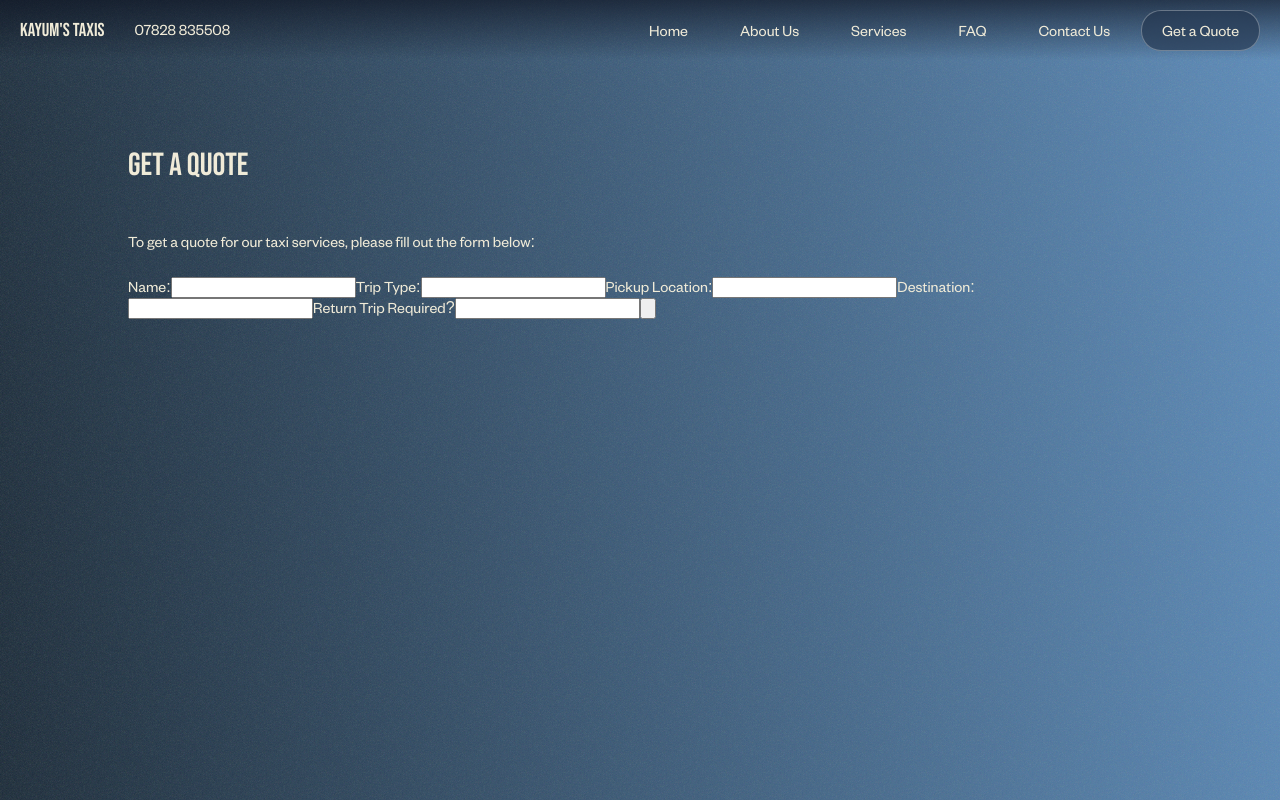
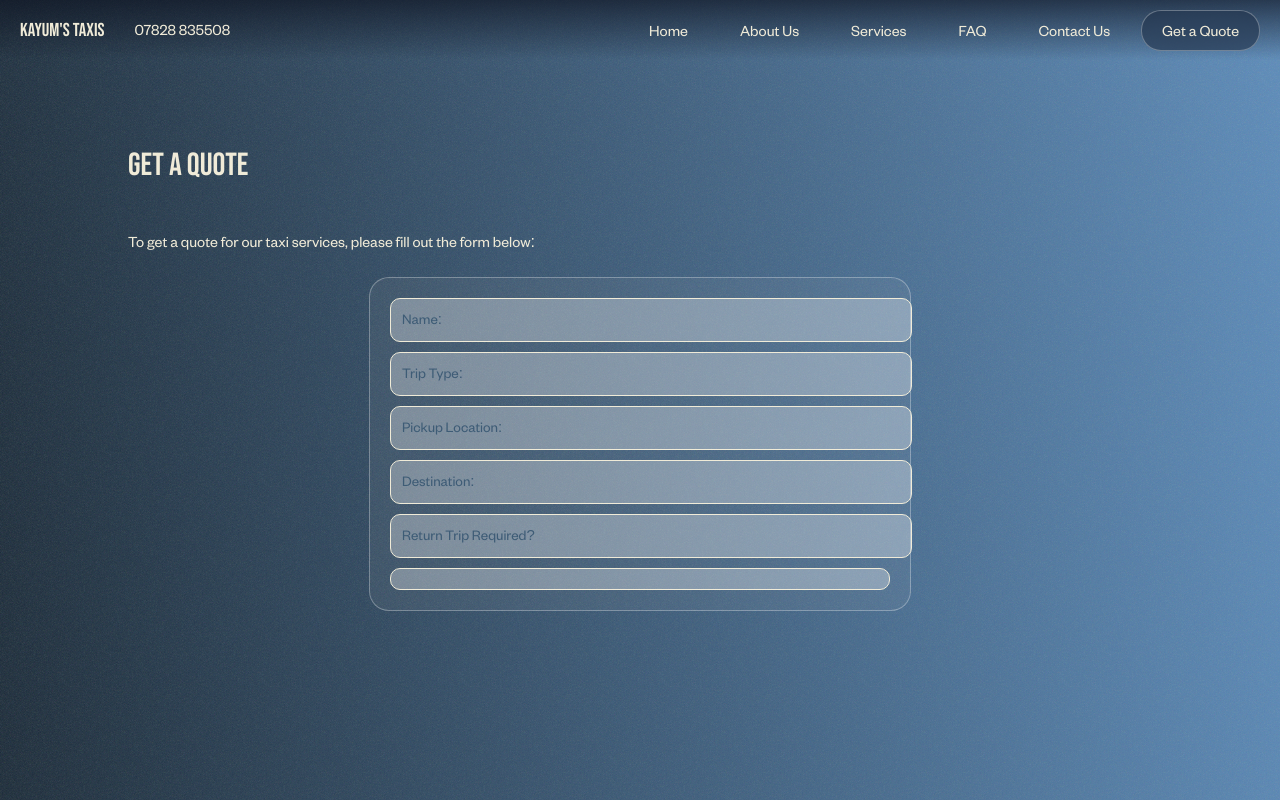
Before and after one commit to habibkmiah/miah-taxis, a React (Vite) app: page /Quote in a window 1280 px wide. Built offline with nearby package versions, Linux system fonts and the light colour scheme.

Commit message:
Added styling to quote form, including floating labels

```diff
--- /dev/null
+++ b/src/pages/Quote.css
@@ -0,0 +1,49 @@
+.quoteForm {
+    display: flex;
+    flex-direction: column;
+    gap: 10px;
+    align-items: start;
+    align-self: center;
+    padding: 20px;
+    max-width: 500px;
+    width: 100%;
+}
+.inputField {
+    width: 100%;
+    position: relative;
+    display: flex;
+    flex-direction: column;
+    gap: 5px;
+}
+.inputField label {
+    color: #3E5C76;
+    position: absolute;
+    font-size: 15px;
+    transition: all 0.3s ease;
+    top: 12px;
+    left: 12px;
+}
+.inputField input:focus + label,
+.inputField:focus-within label,
+.inputField:has(input:valid) label{
+    top: 4px;
+    left:12px;
+}
+.inputField input:focus,
+.inputField:focus-within input,
+.inputField:has(input:valid) input {
+    height: 38px;
+    padding-bottom: 0px;
+    padding-top: 12px;
+}
+.inputField input {
+    font-size: large;
+    color: #f0ebd8;
+    width: 100%;
+    border-radius: 10px;
+    background: #ffffff50;
+    border: 1px solid #f0ebd8;
+    padding: 10px;
+    height: 22px;
+    transition: height 0.2s ease, padding 0.2s ease;
+}
--- a/src/pages/Quote.jsx
+++ b/src/pages/Quote.jsx
@@ -1,20 +1,34 @@
+import "./Quote.css"
+
 function Quote() {
     return (
         <div className="standardPage">
             <h1>Get a Quote</h1>
             <p>To get a quote for our taxi services, please fill out the form below:</p>
-            <form className="quote-form">
+            <form className="quoteForm glassCard">
+                <div className="inputField">
                     <label htmlFor="name">Name:</label>
                     <input type="text" id="name" name="name" required />
-                <label htmlFor="name">Trip Type:</label>
+                </div>
+                <div className="inputField">
+                    <label htmlFor="type">Trip Type:</label>
                     <input type="text" id="type" name="type" required />
-                <label htmlFor="name">Pickup Location:</label>
+                </div>
+                <div className="inputField">
+                    <label htmlFor="pickup">Pickup Location:</label>
                     <input type="text" id="pickup" name="pickup" required />
-                <label htmlFor="name">Destination:</label>
+                </div>
+                <div className="inputField">
+                    <label htmlFor="destination">Destination:</label>
                     <input type="text" id="destination" name="destination" required />
-                <label htmlFor="name">Return Trip Required?</label>
+                </div>
+                <div className="inputField">
+                    <label htmlFor="return">Return Trip Required?</label>
                     <input type="text" id="return" name="return" required />
+                </div>
+                <div className="inputField">
                     <input type="button" ></input>
+                </div>
             </form>
         </div>
     );
```
Lines whose indentation alone changed are shown as unchanged.
